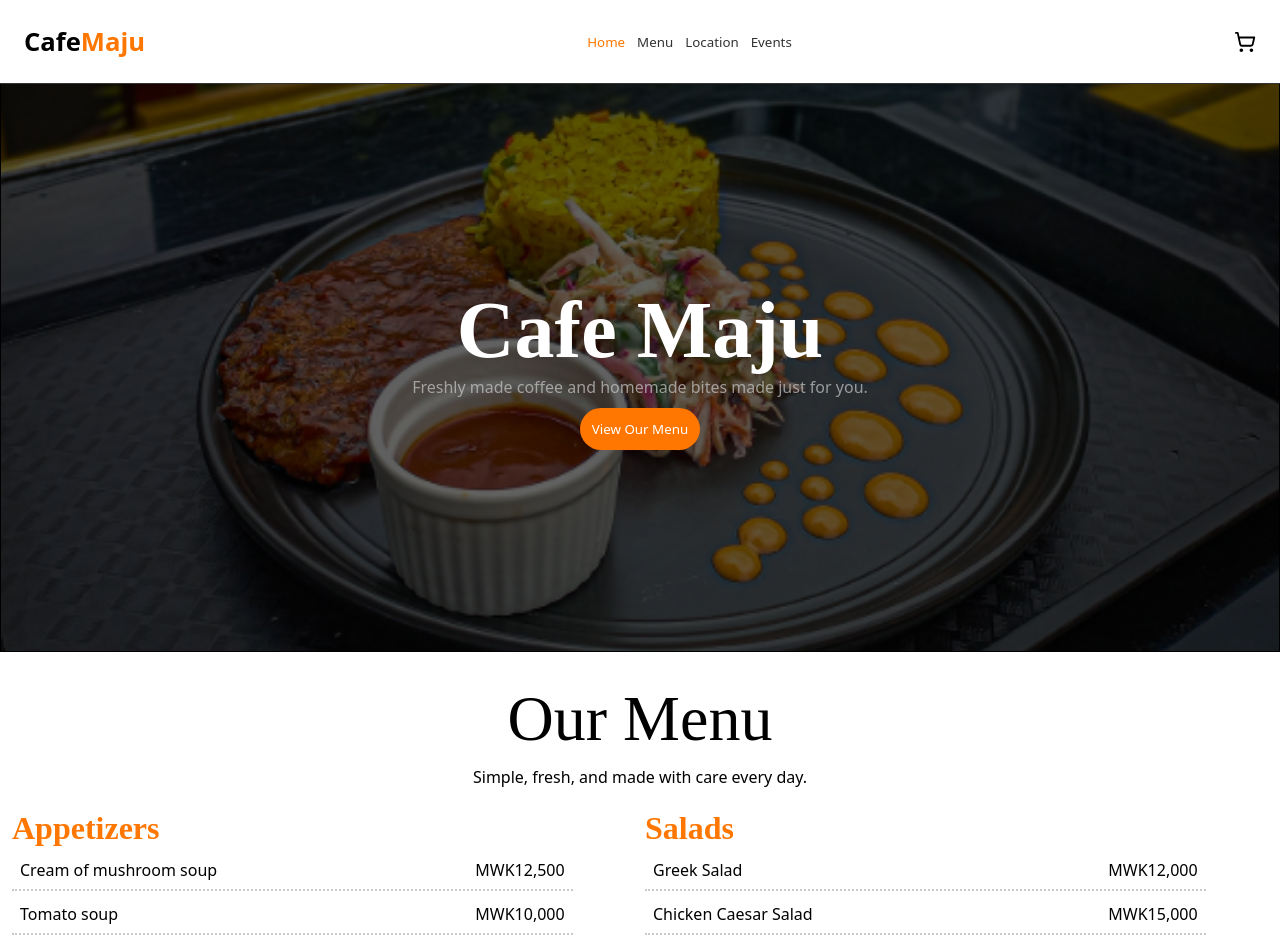
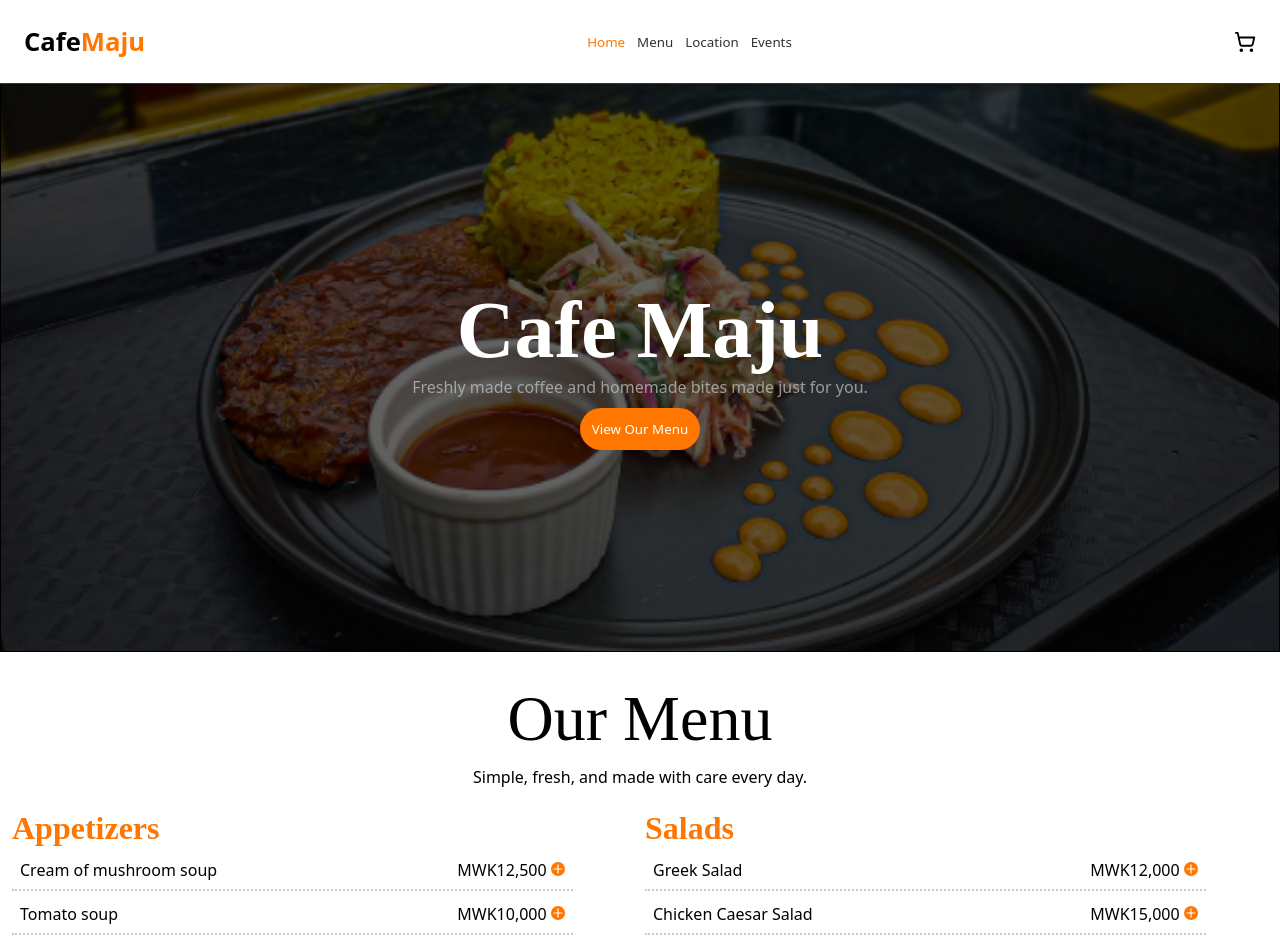
Before and after one commit to BigDestynEnergy/cafe-maju, a React (Vite) app: page / in a window 1280 px wide. Shown: the top 948 px of the page. Built offline with nearby package versions, Linux system fonts and the light colour scheme.

Commit message:
Cafe Maju

```diff
--- a/src/App.css
+++ b/src/App.css
@@ -13,3 +13,6 @@ body{
   font-family: system-ui;
   overflow-x: hidden;
 }
+
+.lefty svg{background: #ff7600; color: white;
+border-radius: 8px; margin-left: 4px;}
--- a/src/components/Cafe.jsx
+++ b/src/components/Cafe.jsx
@@ -136,8 +136,14 @@ export default function Cafe() {
                   <div
                     className='container'
                     key={index}
+                  >
+                    <span>{item.label}</span>
+                    <div className="lefty">
 
-                  onClick={() => {
+                    <span>{formatMWK(item.price)}</span>
+                    <svg
+
+                              onClick={() => {
                       setList(prev => {
                         const existing = prev.find(i => i.label === item.label)
 
@@ -152,10 +158,10 @@ export default function Cafe() {
                         return [...prev, { ...item, quantity: 1 }]
                       })
                     }}
-                  >
-                    <span>{item.label}</span>
-                    <span>{formatMWK(item.price)}</span>
+                    xmlns="http://www.w3.org/2000/svg" width="14" height="14" viewBox="0 0 24 24" fill="none" stroke="currentColor" stroke-width="2" stroke-linecap="round" stroke-linejoin="round" class="lucide lucide-plus"><path d="M5 12h14"></path><path d="M12 5v14"></path></svg>
+                    </div>
                   </div>
+
                 ))}
               </div>
             )
@@ -192,7 +198,8 @@ export default function Cafe() {
 
 
           <iframe
-           src="https://www.google.com/maps/embed?pb=!1m18!1m12!1m3!1d3838.949763673937!2d35.0033493!3d-15.8066027!2m3!1f0!2f0!3f0!3m2!1i1024!2i768!4f13.1!3m3!1m2!1s0x18d845006fb9a4db%3A0x4e51c5140f32808e!2sCafe%20Maju!5e0!3m2!1sen!2smw!4v1774360763705!5m2!1sen!2smw" width="600"
+           src="https://www.google.com/maps/embed?pb=!1m18!1m12!1m3!1d3838.949763673937!2d35.0033493!3d-15.8066027!2m3!1f0!2f0!3f0!3m2!1i1024!2i768!4f13.1!3m3!1m2!1s0x18d845006fb9a4db%3A0x4e51c5140f32808e!2sCafe%20Maju!5e0!3m2!1sen!2smw!4v1774360763705!5m2!1sen!2smw"
+            width="450"
             allowfullscreen="" loading="lazy"
             height="300"
             style={{ border: 0, borderRadius: "16px" }}
--- a/src/styles/home.css
+++ b/src/styles/home.css
@@ -161,7 +161,7 @@ body {
     gap: 4px;
 }
 
-iframe{width: 90%;}
+
 
 .cards .card svg{
     background: #ff770069;
```
